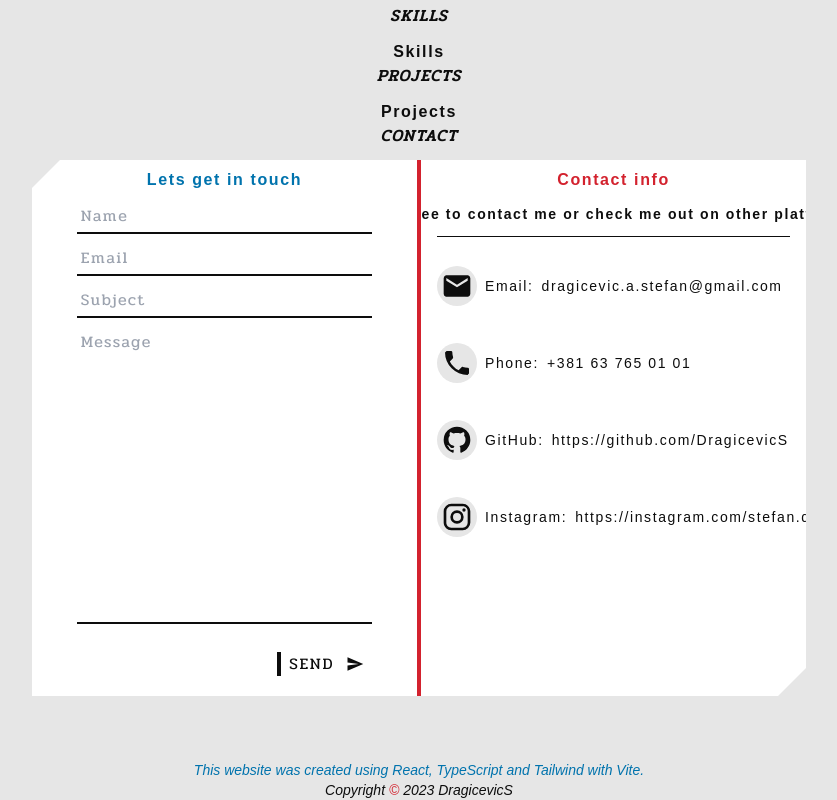
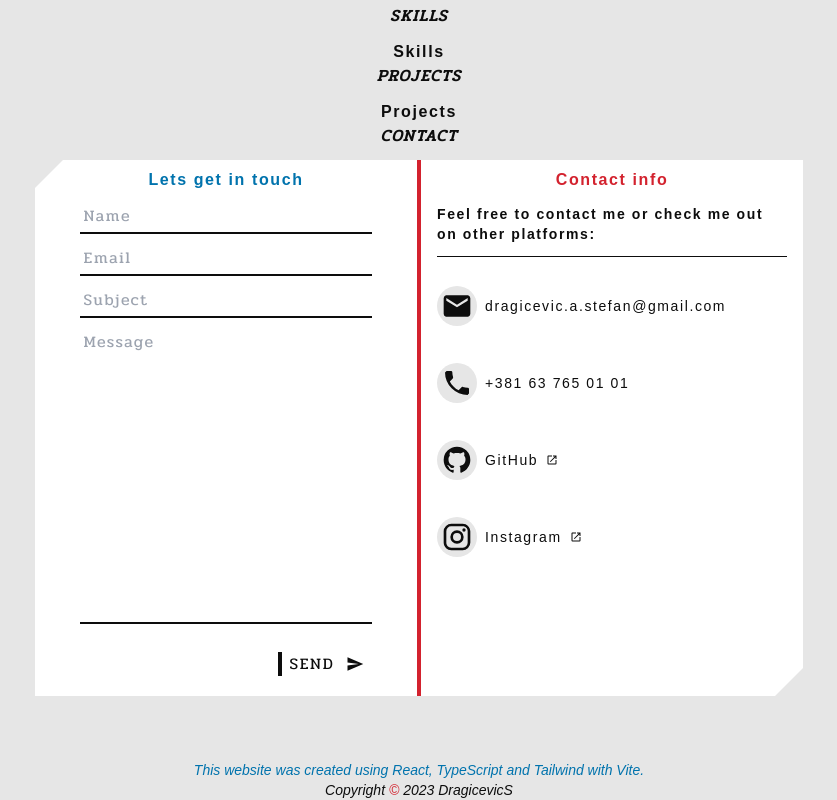
Before and after one commit to DragicevicS/portfolio-website, a React (Vite) app: page / in a window 1280 px wide. Shown: the part 856-1656 px from the top of the page, without its empty margins (221-1058 px from the left). Built offline with nearby package versions, Linux system fonts and the light colour scheme; a web font is replaced by a local one.

Commit message:
Change additional contact info styles

```diff
--- a/src/components/Contact.tsx
+++ b/src/components/Contact.tsx
@@ -8,6 +8,8 @@ import lightGitHubImg from "../assets/light/light-github.svg";
 import darkGitHubImg from "../assets/dark/dark-github.svg";
 import lightInstagramImg from "../assets/light/light-instagram.svg";
 import darkInstagramImg from "../assets/dark/dark-instagram.svg";
+import lightLinkInNewImg from "../assets/light/light-link-in-new.svg";
+import darkLinkInNewImg from "../assets/dark/dark-link-in-new.svg";
 
 type ContactProps = {
   theme: string;
@@ -61,66 +63,77 @@ const Contact: React.FC<ContactProps> = ({ theme }) => {
         <div className="w-[80%]">
           <button
             type="submit"
-            className="flex gap-3 items-center mt-5 ml-auto px-2 border-l-4 hover:scale-105 hover:-translate-y-[4%] hover:border-darkerRed dark:hover:border-lighterRed ease duration-100"
+            className="group flex gap-3 items-center mt-5 ml-auto px-2 border-l-4 hover:underline hover:border-darkerRed dark:hover:border-lighterRed ease duration-300"
             onClick={(e) => e.preventDefault()}
           >
             <span className="font-serif font-normal">SEND</span>
             <img
               src={theme === "dark" ? darkSendImg : lightSendImg}
               alt="Send arrow"
-              className="w-[18px] h-[18px]"
+              className="w-[18px] h-[18px] group-hover:scale-110"
             />
           </button>
         </div>
       </form>
-      <div className="flex flex-col items-center gap-3 px-4 pt-2 pb-5 xl:w-1/2 bg-[#ffffff] dark:bg-darkGray max-xl:border-t-2 xl:border-l-2 border-darkerRed dark:border-lighterRed truncate">
+      <div className="flex flex-col items-center gap-3 px-4 pt-2 pb-5 xl:w-1/2 bg-[#ffffff] dark:bg-darkGray max-xl:border-t-2 xl:border-l-2 border-darkerRed dark:border-lighterRed">
         <h3 className="text-darkerRed dark:text-lighterRed">Contact info</h3>
         <p className="text-sm">
           Feel free to contact me or check me out on other platforms:
         </p>
         <hr className="w-full" />
         <ul className="flex flex-col xl:justify-evenly gap-5 h-3/5 w-full text-sm font-normal">
-          <li className="group flex items-center gap-2">
+          <li className="group flex items-center gap-2" title="Email">
             <img
               src={theme === "dark" ? darkEmailImg : lightEmailImg}
               alt="Email"
               className="w-10 h-10 p-1 rounded-full bg-white dark:bg-lighterGray group-hover:bg-darkerBlue dark:group-hover:bg-lighterBlue group-hover:scale-110 group-hover:-translate-y-[5%] ease duration-200"
             />
-            <p>Email:</p>
             <p>dragicevic.a.stefan@gmail.com</p>
           </li>
-          <li className="group flex items-center gap-2">
+          <li className="group flex items-center gap-2" title="Phone">
             <img
               src={theme === "dark" ? darkPhoneImg : lightPhoneImg}
               alt="Phone"
               className="w-10 h-10 p-1 rounded-full bg-white dark:bg-lighterGray group-hover:bg-darkerBlue dark:group-hover:bg-lighterBlue group-hover:scale-110 group-hover:-translate-y-[5%] ease duration-200"
             />
-            <p>Phone:</p>
             <p>+381 63 765 01 01</p>
           </li>
-          <li className="group flex items-center gap-2">
+          <li title="GitHub">
+            <a
+              href="https://github.com/DragicevicS"
+              target="_blank"
+              className="group flex items-center gap-2"
+            >
               <img
                 src={theme === "dark" ? darkGitHubImg : lightGitHubImg}
                 alt="GitHub"
                 className="w-10 h-10 p-1 rounded-full bg-white dark:bg-lighterGray group-hover:bg-darkerBlue dark:group-hover:bg-lighterBlue group-hover:scale-110 group-hover:-translate-y-[5%] ease duration-200"
               />
-            <p>GitHub:</p>
-            <a href="https://github.com/DragicevicS" target="_blank">
-              https://github.com/DragicevicS
+              <p>GitHub</p>
+              <img
+                src={theme === "dark" ? darkLinkInNewImg : lightLinkInNewImg}
+                alt="Link in new tab"
+                className="w-3 h-3"
+              />
             </a>
           </li>
-          <li className="group flex items-center gap-2">
+          <li title="Instagram">
+            <a
+              href="https://instagram.com/stefan.dragicevic_?igshid=MmVlMjlkMTBhMg=="
+              target="_blank"
+              className="group flex items-center gap-2"
+            >
               <img
                 src={theme === "dark" ? darkInstagramImg : lightInstagramImg}
                 alt="Instagram"
                 className="w-10 h-10 p-1 rounded-full bg-white dark:bg-lighterGray group-hover:bg-darkerBlue dark:group-hover:bg-lighterBlue group-hover:scale-110 group-hover:-translate-y-[5%] ease duration-200"
               />
-            <p>Instagram:</p>
-            <a
-              href="https://instagram.com/stefan.dragicevic_?igshid=MmVlMjlkMTBhMg=="
-              target="_blank"
-            >
-              https://instagram.com/stefan.dragicevic_?igshid=MmVlMjlkMTBhMg==
+              <p>Instagram</p>
+              <img
+                src={theme === "dark" ? darkLinkInNewImg : lightLinkInNewImg}
+                alt="Link in new tab"
+                className="w-3 h-3"
+              />
             </a>
           </li>
         </ul>
```
Also changed, not shown: src/assets/dark/dark-link-in-new.svg (added), src/assets/light/light-link-in-new.svg (added). Lines whose indentation alone changed are shown as unchanged.
